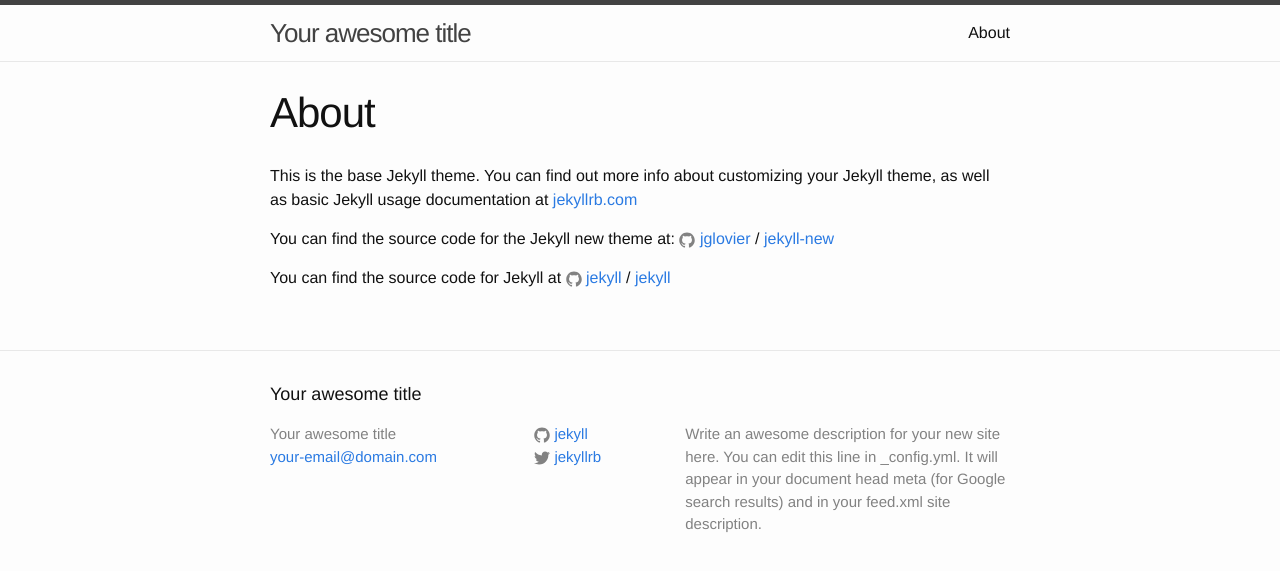
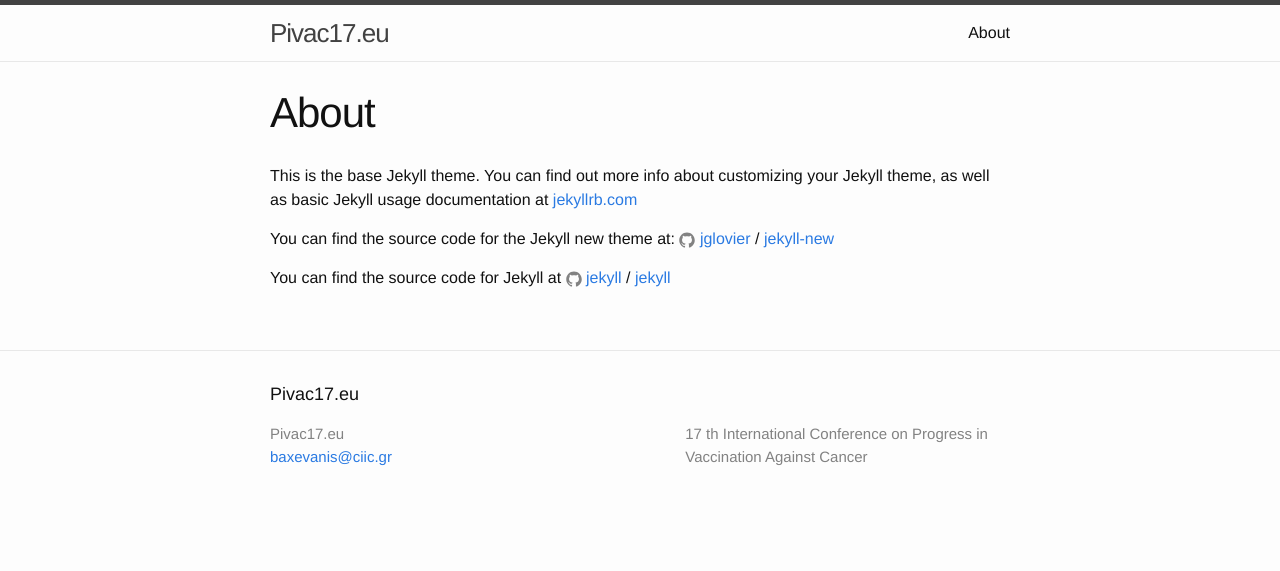
Before and after one commit to moodmosaic/pivac17, a Jekyll site: the page built from about.md, in a window 1280 px wide. Shown: the top 571 px of the page. Built offline with Jekyll 4.4.1, drawn with Linux system fonts in a browser that asks for light colours.

Commit message:
Update _config.yml

```diff
--- a/_config.yml
+++ b/_config.yml
@@ -6,16 +6,14 @@
 # 'jekyll serve'. If you change this file, please restart the server process.
 
 # Site settings
-title: Your awesome title
-email: your-email@domain.com
+title: Pivac17.eu
+email: baxevanis@ciic.gr
 description: > # this means to ignore newlines until "baseurl:"
-  Write an awesome description for your new site here. You can edit this
-  line in _config.yml. It will appear in your document head meta (for
-  Google search results) and in your feed.xml site description.
+  17 th International Conference on Progress in Vaccination Against Cancer
 baseurl: "" # the subpath of your site, e.g. /blog
-url: "http://yourdomain.com" # the base hostname & protocol for your site
-twitter_username: jekyllrb
-github_username:  jekyll
+url: "http://pivac17.eu" # the base hostname & protocol for your site
+# twitter_username: jekyllrb
+# github_username:  jekyll
 
 # Build settings
 markdown: kramdown
```
